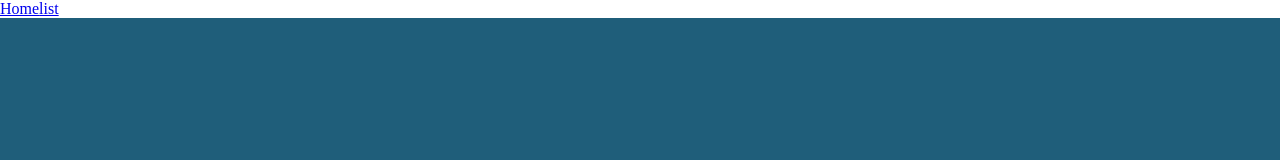
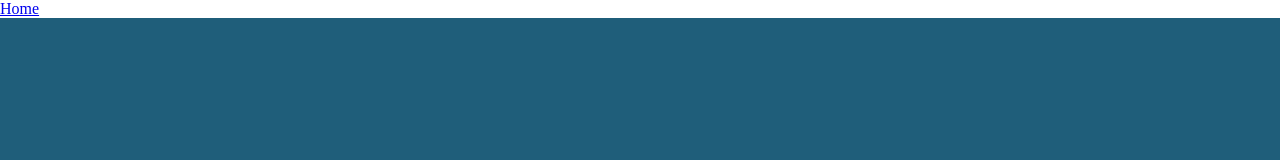
Before and after one commit to DieltiensLene/2425_IDL4_CA_dieltiensL_Opdracht_7_Velo, a Next.js app: page / in a window 1280 px wide. Shown: the top 160 px of the page. Built offline with nearby package versions, Linux system fonts and the light colour scheme.

Commit message:
20/05 - (list) page verwijderd van boven op de pagina + font weigt station distance aangepast

```diff
--- a/src/app/layout.js
+++ b/src/app/layout.js
@@ -24,7 +24,6 @@ export default function RootLayout({ children }) {
       <body className={`${geistSans.variable} ${geistMono.variable}`}>
         <nav>
           <Link href="/">Home</Link>
-          <Link href="/list">list</Link>
         </nav>
         <main>{children}</main>
       </body>
--- a/src/components/stationItem/page.module.css
+++ b/src/components/stationItem/page.module.css
@@ -34,6 +34,6 @@
 .stationDistance {
   display: inline-block;
   color: #22577a;
-  font-size: 14px;
+  font-size: 16px;
   font-weight: bold;
 }
```
